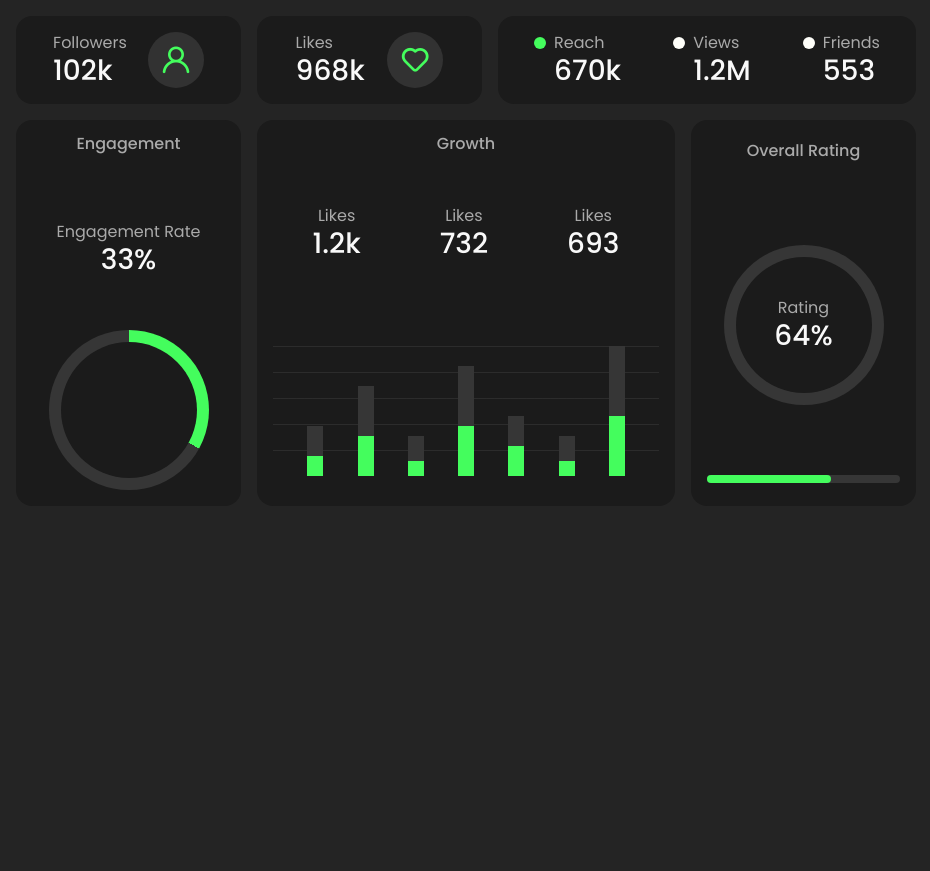
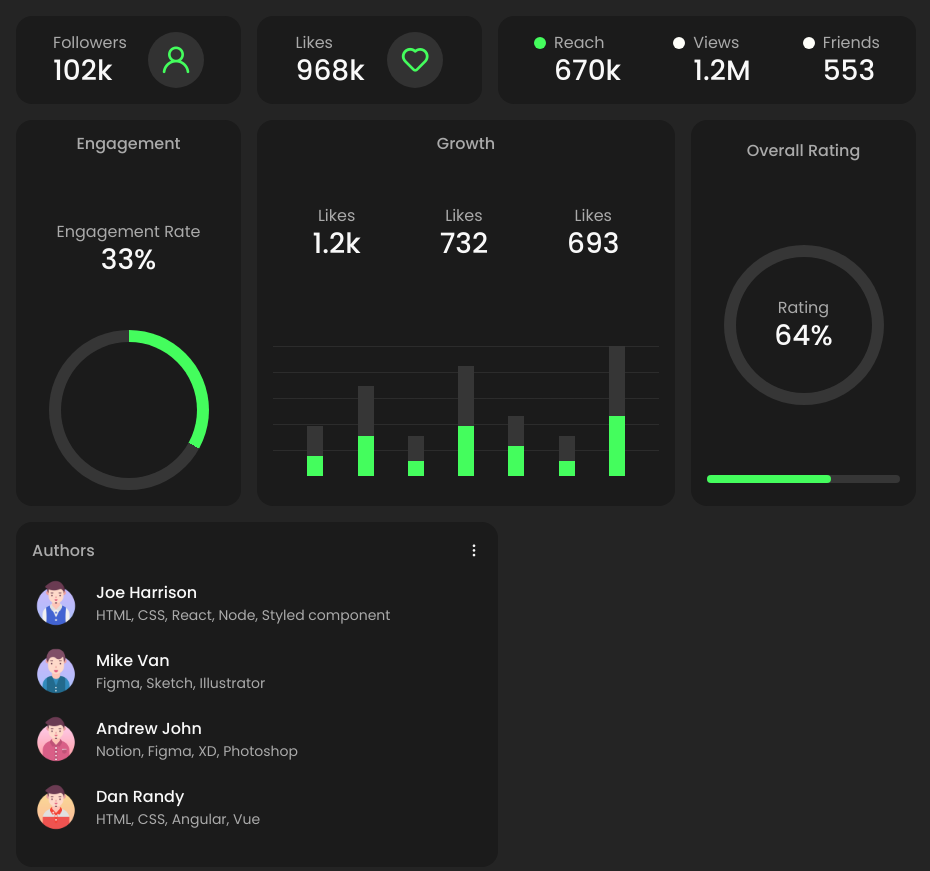
Before and after one commit to ajhacker03/ui-dashboard, a plain HTML site: page index.html in a window 1280 px wide. Shown: the whole page, without its empty margins (174-1104 px from the left). Before the commit the page ends 800 px from the top, so only its background shows below. Drawn offline with nearby package versions, Linux system fonts and the light colour scheme.

Commit message:
Added Author card

```diff
--- a/index.html
+++ b/index.html
@@ -134,6 +134,62 @@
             </div>
         </div>
 
+        <div class="row">
+            <div class="card card-authors">
+                <header class="card-header">
+                    <h3 class="card-h3 no-bottom-margin">Authors</h3>
+                    <span class="uil uil-ellipsis-v"></span>
+                </header>
+
+                <ul class="avatar-list">
+                    <li>
+                        <img class="avatar" src="images/people-0.png" alt="">
+                        <span class="avatar-text-block">
+                            <span class="avatar-title">
+                                Joe Harrison
+                            </span>
+                            <span class="avatar-notes">
+                                HTML, CSS, React, Node, Styled component
+                            </span>
+                        </span>
+                    </li>
+                    <li>
+                        <img class="avatar" src="images/people-1.png" alt="">
+                        <span class="avatar-text-block">
+                            <span class="avatar-title">
+                                Mike Van
+                            </span>
+                            <span class="avatar-notes">
+                                Figma, Sketch, Illustrator
+                            </span>
+                        </span>
+                    </li>
+                    <li>
+                        <img class="avatar" src="images/people-2.png" alt="">
+                        <span class="avatar-text-block">
+                            <span class="avatar-title">
+                                Andrew John
+                            </span>
+                            <span class="avatar-notes">
+                                Notion, Figma, XD, Photoshop
+                            </span>
+                        </span>
+                    </li>
+                    <li>
+                        <img class="avatar" src="images/people-3.png" alt="">
+                        <span class="avatar-text-block">
+                            <span class="avatar-title">
+                                Dan Randy
+                            </span>
+                            <span class="avatar-notes">
+                                HTML, CSS, Angular, Vue
+                            </span>
+                        </span>
+                    </li>
+                </ul>
+
+            </div>
+        </div>
     </div>
 </body>
 
--- a/style.css
+++ b/style.css
@@ -239,11 +239,49 @@ h1, h2, h3, h4, h5, h6 {
 
 .card-authors {
     width: 50%;
+}
+
+.card-h3.no-bottom-margin {
+    margin-bottom: 0;
+}
+
+.card-header {
     display: flex;
     align-items: center;
     justify-content: space-between;
 }
 
+.avatar-list {
+    list-style-type: none;
+    padding: 0;
+}
+
+.avatar-list > li {
+    display: flex;
+    gap: 1rem;
+    align-items: center;
+    margin-bottom: 1.25rem;
+}
+
+.avatar {
+    width: 3rem;
+    height: 3rem;
+}
+
+.avatar-title, .avatar-notes {
+    display: block;
+    line-height: 1.5;
+}
+
+.avatar-title {
+    font-size: 1rem;
+    font-weight: 500;
+}
+
+.avatar-notes {
+    color: var(--color-label);
+    font-size: 0.875rem;
+}
 
 .loading-bar {
     position: relative;
```
